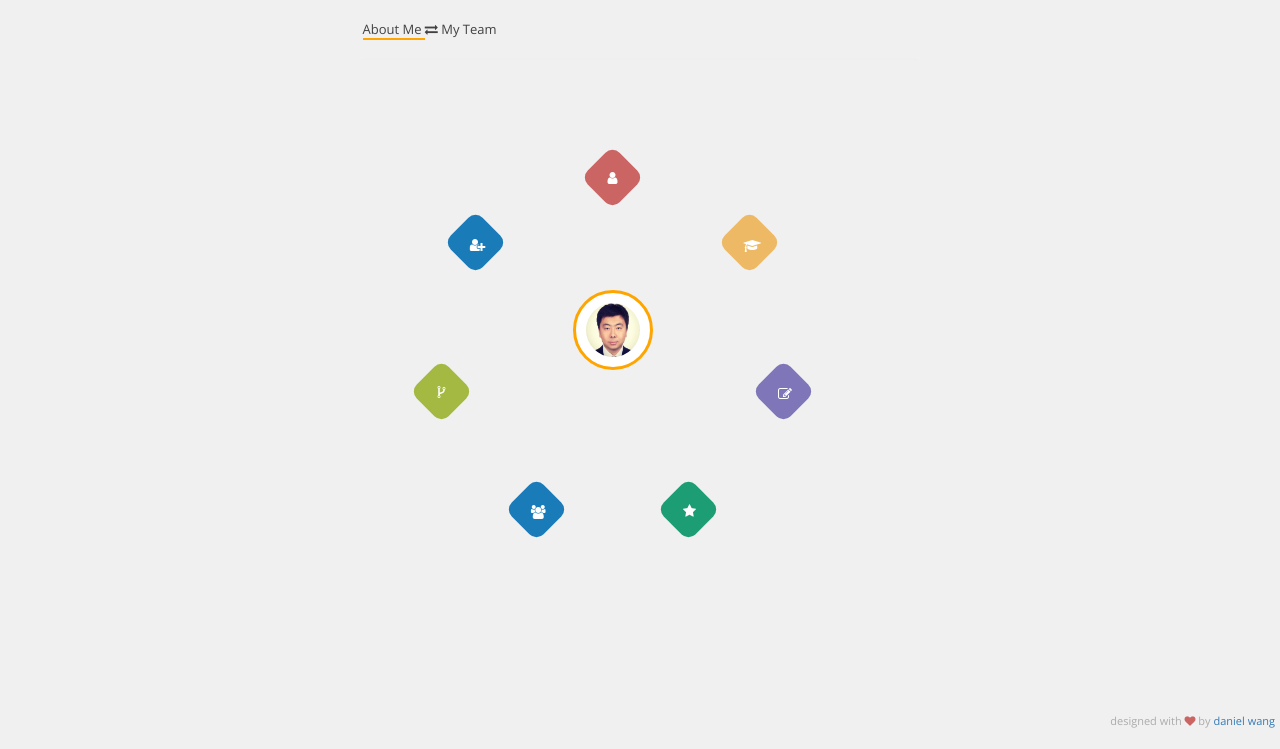
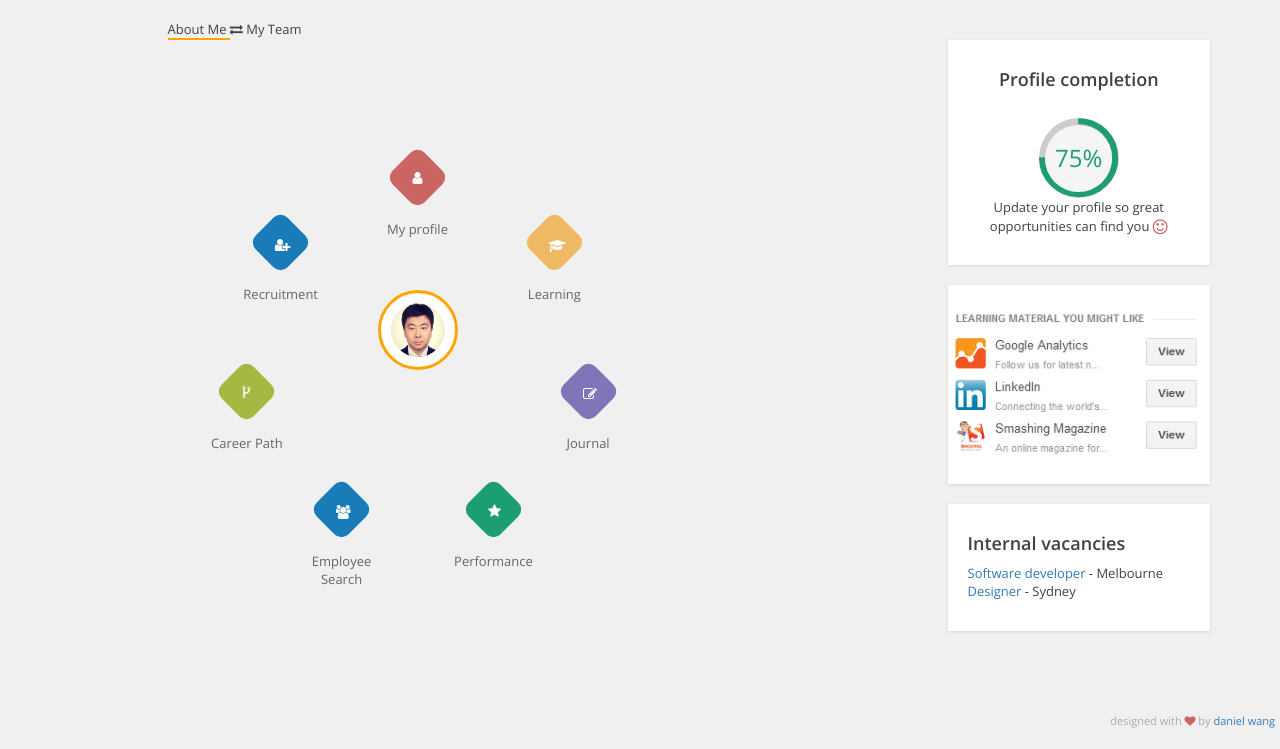
Before and after one commit to danielwang/zing, a PHP site: page /home.php in a window 1280 px wide. Shown: the part 51-800 px from the top of the page. Run offline with PHP 8.4, Linux system fonts and the light colour scheme; style sheets or scripts are compiled from the project's sources; some libraries are stand-ins or nearby versions.

Commit message:
homepage change

```diff
--- a/_partials/_circle-ui.php
+++ b/_partials/_circle-ui.php
@@ -21,7 +21,7 @@
        <img src="img/orgchart-card.png"/>
     </div>
   </div>
-  <span class="menu-button"><i class="fa fa-users fa-lg"></i></span>
+  <span class="menu-button"><i class="fa fa-users fa-3x"></i></span>
 
 </nav>
 
--- a/_partials/_head.html
+++ b/_partials/_head.html
@@ -11,7 +11,7 @@
     <!--<link rel="stylesheet/less" type="text/css" href="css/material/material.less"> -->
 
     <link href="css/circle.css" rel="stylesheet" type="text/css" />
-
+    <link href="css/dashboard.css" rel="stylesheet" type="text/css" />
     <link rel="stylesheet/less" type="text/css" href="css/main.less" />
     <link rel="stylesheet" type="text/css" href="css/quickflip.css" />
     <link rel="stylesheet" href="css/journal.css" />
--- a/css/main.less
+++ b/css/main.less
@@ -493,7 +493,7 @@ a.notice-more, a.notice-more:hover {
         .pu-square {
            /* margin: 0;*/
             &+ span {
-                display: none;
+                color: #666;
             }
 
         }
--- a/home.php
+++ b/home.php
@@ -1,7 +1,7 @@
 <?php include 'base.php' ?>
 <?php startblock('page') ?>
 <div class="row row-gap">
-	<div class="col-sm-3">
+	<div class="col-sm-1">
 
 	</div>
 	<div class="col-md-6">
@@ -12,8 +12,32 @@
 		 	<div class="back"> <?php include '_partials/_circle-ui.php';?> </div>
 		</div> <!-- -flip panel -->
     </div>
+    <div class="col-sm-2">
+
+	</div>
 	<div class="col-sm-3">
-		 <?php //include '_partials/_feeds.php';?>
+		<div data-offset-top="100" data-spy="affix" class="box text-center affix">
+		<h4>Profile completion</h4>
+		<br>
+		<div attr-data="inprogress" class="circle c100 green center small p75">
+		   <span>75%</span>
+		   <div class="slice">
+		      <div class="bar"></div>
+		      <div class="fill"></div>
+		   </div>
+		</div>
+		<p>Update your profile so great opportunities can find you <i class="fa fa-lg fa-smile-o red"></i></p>
+		</div>
+		<div class="box">
+		<img width="262" src="img/side2.PNG" style="margin-left: -20px;"/>
+		</div>
+		<div class="box">
+		  <h4>Internal vacancies</h4>
+		  <ul>
+		    <li><a href="#">Software developer</a> - Melbourne</li>
+		    <li><a href="#">Designer</a> - Sydney</li>
+		  </ul>
+		</div>
 	</div>
 </div>
 <?php endblock() ?>
```
